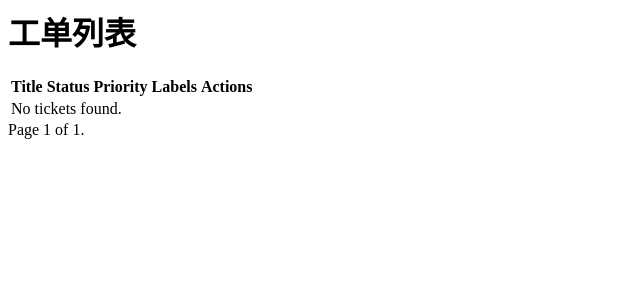
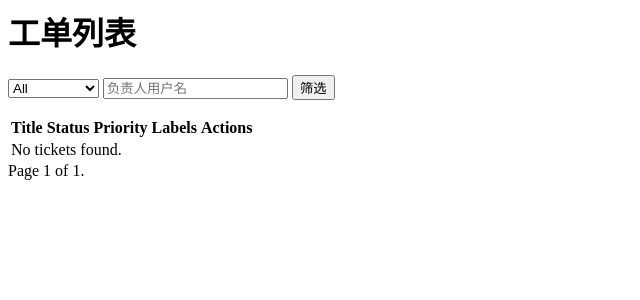
Before and after one commit to xiaopengfeik8s/ticket_system, a Django app: page /tickets/ in a window 1280 px wide. Shown: the top 300 px of the page, without its empty margins (0-640 px from the left). Run offline with Django 5.2, Linux system fonts and the light colour scheme; the visitor is signed in with stand-in values (Sample User, id 1); data that the repository does not hold is empty.

Commit message:
添加筛选功能，使得用户可以通过界面上的选择字段对工单列表进行过滤。

```diff
--- a/ticket_system/tickets/templates/tickets/ticket_list.html
+++ b/ticket_system/tickets/templates/tickets/ticket_list.html
@@ -1,5 +1,15 @@
 <!-- tickets/templates/tickets/ticket_list.html -->
 <h1>工单列表</h1>
+<form method="get">
+    <select name="status">
+        <option value="">All</option>
+        <option value="new">New</option>
+        <option value="in_progress">In Progress</option>
+        <!-- 其他状态选项... -->
+    </select>
+    <input type="text" name="assigned_to" placeholder="负责人用户名">
+    <button type="submit">筛选</button>
+</form>
 <table>
     <tr>
         <th>Title</th>
--- a/ticket_system/tickets/views.py
+++ b/ticket_system/tickets/views.py
@@ -17,6 +17,15 @@
 
 @login_required
 def ticket_list(request):
+    status_query = request.GET.get('status')
+    assigned_query = request.GET.get('assigned_to')
+
+    tickets = Ticket.objects.all()
+    if status_query:
+        tickets = tickets.filter(status=status_query)
+    if assigned_query:
+        tickets = tickets.filter(assigned_to=User.objects.get(username=assigned_query))
+
     tickets_list = Ticket.objects.all()
     paginator = Paginator(tickets_list, 10)  # 每页显示10个工单
 
```
